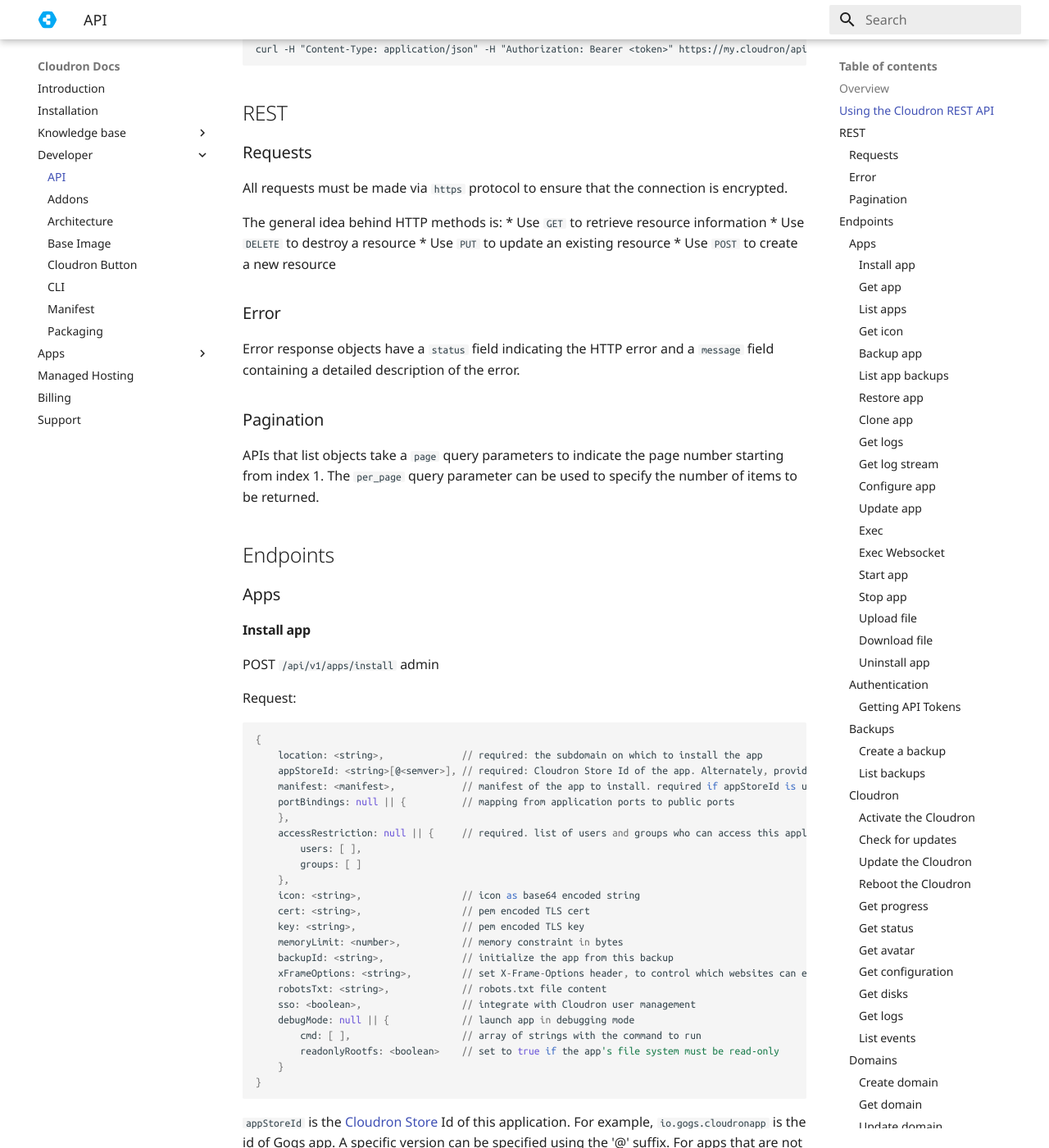
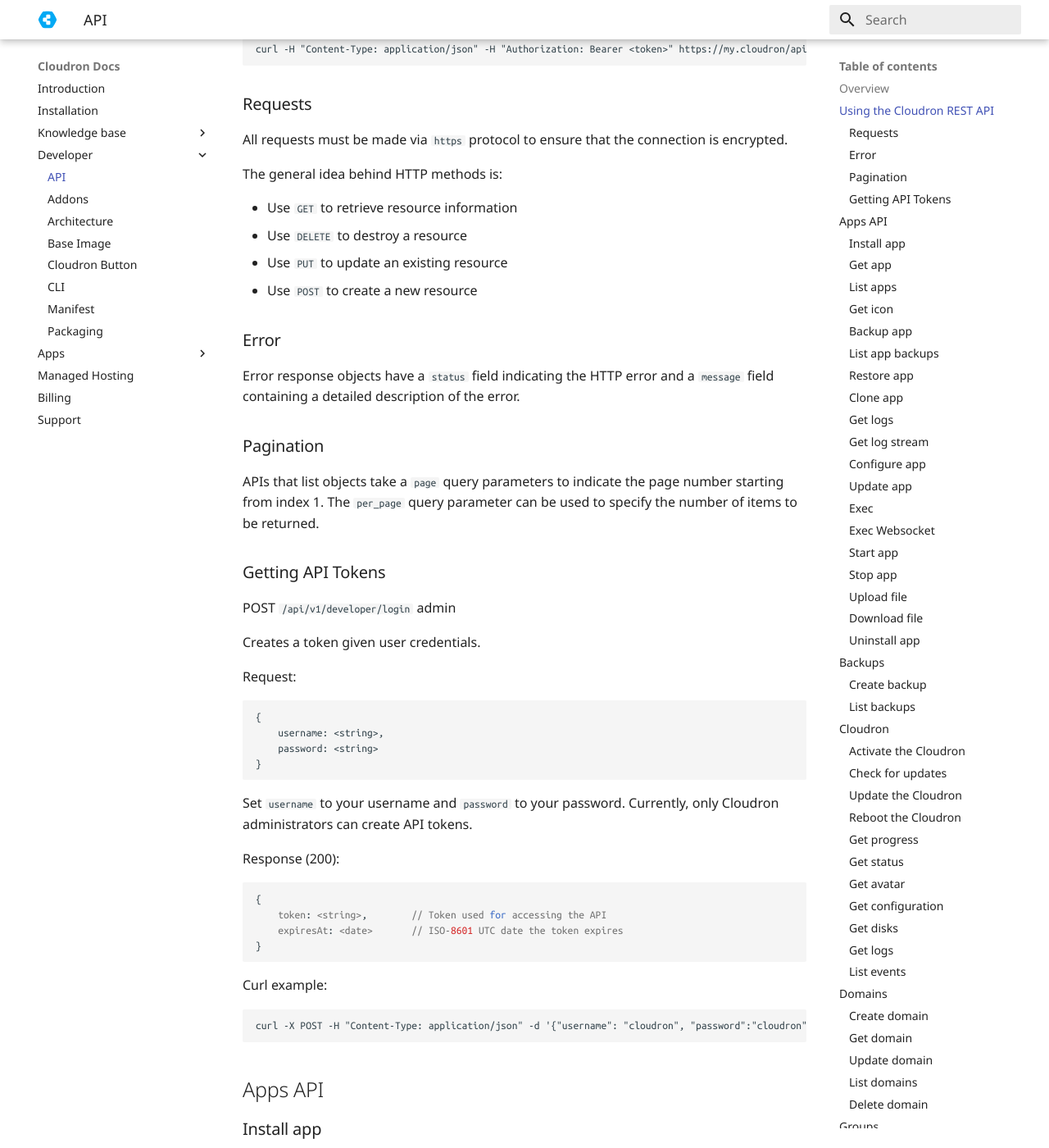
Before and after one commit to M-arcus/cloudron-docs, an MkDocs documentation site: the page built from docs/documentation/developer/api.md, in a window 1280 px wide and 1400 px high, scrolled down 904 px. Shown: the whole window at 82% size. Built offline with MkDocs 1.6.1 and Material for MkDocs 9.7.7, drawn with Linux system fonts in a browser that asks for light colours; old or Windows-style settings are respelled for this version of MkDocs; some of the changed text lies outside the part shown.

Commit message:
Fix indent

````diff
--- a/docs/documentation/developer/api.md
+++ b/docs/documentation/developer/api.md
@@ -29,13 +29,12 @@
 curl -H "Content-Type: application/json" -H "Authorization: Bearer <token>" https://my.cloudron/api/v1/users
 ```
 
-## REST
-
 ### Requests
 
 All requests must be made via `https` protocol to ensure that the connection is encrypted.
 
 The general idea behind HTTP methods is:
+
 * Use `GET` to retrieve resource information
 * Use `DELETE` to destroy a resource
 * Use `PUT` to update an existing resource
@@ -51,11 +50,39 @@
 APIs that list objects take a `page` query parameters to indicate the page number starting from index 1.
 The `per_page` query parameter can be used to specify the number of items to be returned.
 
-## Endpoints
-
-### Apps
-
-#### Install app
+### Getting API Tokens
+
+POST `/api/v1/developer/login` <scope>admin</scope>
+
+Creates a token given user credentials.
+
+Request:
+```
+{
+    username: <string>,
+    password: <string>
+}
+```
+
+Set `username` to your username and `password` to your password. Currently, only Cloudron administrators can
+create API tokens.
+
+Response (200):
+```
+{
+    token: <string>,        // Token used for accessing the API
+    expiresAt: <date>       // ISO-8601 UTC date the token expires
+}
+```
+
+Curl example:
+```
+curl -X POST -H "Content-Type: application/json" -d '{"username": "cloudron", "password":"cloudron"}' https://my.domain.com/api/v1/developer/login
+```
+
+## Apps API
+
+### Install app
 
 POST `/api/v1/apps/install`  <scope>admin</scope>
 
@@ -151,7 +178,7 @@
 curl -X  POST -H "Content-Type: application/json" -H "Authorization: Bearer 27ab70cfd10e615ec29f6d890947e2b72db47522754bfafcad6f9c0e6c9e84e9" -d '{ "appStoreId": "io.gogs.cloudronapp@0.12.6", "location": "git3", "accessRestriction": { "groups": [ "developers" ] } }' https://my.domain.com/api/v1/apps/install
 ```
 
-#### Get app
+### Get app
 
 GET `/api/v1/apps/:appId` <scope>admin</scope>
 
@@ -235,7 +262,7 @@
 
 For apps that support optional single sign-on, the `sso` field can be used to disable Cloudron authentication. By default, single sign-on is enabled.
 
-#### List apps
+### List apps
 
 GET `/api/v1/apps/:appId` <scope>admin</scope>
 
@@ -271,7 +298,7 @@
 }
 ```
 
-#### Get icon
+### Get icon
 
 GET `/api/v1/apps/:appId/icon` <scope>admin</scope>
 
@@ -279,7 +306,7 @@
 
 The icon is used in the display at Cloudron admin UI.
 
-#### Backup app
+### Backup app
 
 POST `/api/v1/apps/:appId/backup` <scope>admin</scope>
 
@@ -287,7 +314,7 @@
 
 The backup progress can be tracked by polling the value of [installationProgress](#get-app).
 
-#### List app backups
+### List app backups
 
 GET `/api/v1/apps/:appId/backups` <scope>admin</scope>
 
@@ -313,7 +340,7 @@
 }
 ```
 
-#### Restore app
+### Restore app
 
 POST `/api/v1/apps/:appId/restore` <scope>admin</scope>
 
@@ -334,7 +361,7 @@
 
 Setting backupId to `null` has the same effect as reinstalling the application.
 
-#### Clone app
+### Clone app
 
 POST `/api/v1/apps/:appId/clone` <scope>admin</scope>
 
@@ -368,7 +395,7 @@
 The clone progress can be tracked by polling the value of [installationProgress](#get-app).
 Be sure to use the `id` of the new app returned above and not the original app's id.
 
-#### Get logs
+### Get logs
 
 GET `/api/v1/apps/:appId/logs` <scope>admin</scope>
 
@@ -395,7 +422,7 @@
 Logs are aggregated from one or more `source`s. The application logs have the `source` set to `main`.
 Other sources include `scheduler`.
 
-#### Get log stream
+### Get log stream
 
 GET `/api/v1/apps/:appId/logstream` <scope>admin</scope>
 
@@ -419,7 +446,7 @@
 Logs are aggregated from one or more `source`s. The application logs have the `source` set to `main`.
 Other sources include `scheduler`.
 
-#### Configure app
+### Configure app
 
 POST `/api/v1/apps/:appId/configure` <scope>admin</scope>
 
@@ -451,7 +478,7 @@
 
 All values are optional. See [Install app](#install-app) API for field descriptions.
 
-#### Update app
+### Update app
 
 POST `/api/v1/apps/:appId/update` <scope>admin</scope>
 
@@ -507,7 +534,7 @@
 curl -X POST -d '{ "appStoreId": "io.gogs.cloudronapp@0.13.0" }' -H 'Content-Type: application/json' -H 'Authorization: Bearer 256e4c6c6f783dbff95ae233c63a36e297ef70a3528171b891a399f895a8e0e0' https://my.domain.com/api/v1/apps/aaa8ad53-301b-4a77-9551-5df261686166/update
 ```
 
-#### Exec
+### Exec
 
 GET `/api/v1/apps/:appId/exec` <scope>admin</scope>
 
@@ -542,13 +569,13 @@
 curl -H 'Upgrade: tcp' -H 'Connection: Upgrade' -H 'Authorization: Bearer eba011a45eb056c7497820c408d1170e94ac7ed0fb10cef798fcdaacbcbcd2ee' 'https://my.domain.com/api/v1/apps/41dfe1f1-edb3-4011-9ba3-889d0b24a177/exec?cmd=%5B%22ls%22%5D&tty=true'
 ```
 
-#### Exec Websocket
+### Exec Websocket
 
 WS `/api/v1/apps/:appId/execws` <scope>admin</scope>
 
 This is the websocket version of the [exec](#exec) API.
 
-#### Start app
+### Start app
 
 POST `/api/v1/apps/:appId/start` <scope>admin</scope>
 
@@ -557,7 +584,7 @@
 If the app cannot be started, the response code is 409. This can happen if the
 app is in a state where it cannot started (for example, it is still installing).
 
-#### Stop app
+### Stop app
 
 POST `/api/v1/apps/:appId/stop` <scope>admin</scope>
 
@@ -569,7 +596,7 @@
 When an app is stopped, the app's location will show an error page indicating
 that the app is not running.
 
-#### Upload file
+### Upload file
 
 POST `/api/v1/apps/:appId/upload` <scope>admin</scope>
 
@@ -584,7 +611,7 @@
 curl -X POST -F "file=@sample.txt" 'https://my.forwardbias.in/api/v1/apps/baa2b3c1-e8bb-4db6-86e0-e09b02ca587d/upload?access_token=d556eb6892f38c3acbfaf5d75577b405bd00d8fa9db5f3cecd241a20df8c1bfa&file=/tmp/sample.txt'
 ```
 
-#### Download file
+### Download file
 
 GET `/api/v1/apps/:appId/download` <scope>admin</scope>
 
@@ -595,7 +622,7 @@
 If the file exists, the response will contain the contents of the file with
 `Content-Disposition: attachment`.
 
-#### Uninstall app
+### Uninstall app
 
 POST `/api/v1/apps/:appId/uninstall` <scope>admin</scope>
 
@@ -604,41 +631,9 @@
 The existing backups of the app are still preserved (as per the backup configuration) and the
 backup can be used to restore the app to the same state later.
 
-### Authentication
-
-#### Getting API Tokens
-
-POST `/api/v1/developer/login` <scope>admin</scope>
-
-Creates a token given user credentials.
-
-Request:
-```
-{
-    username: <string>,
-    password: <string>
-}
-```
-
-Set `username` to your username and `password` to your password. Currently, only Cloudron administrators can
-create API tokens.
-
-Response (200):
-```
-{
-    token: <string>,        // Token used for accessing the API
-    expiresAt: <date>       // ISO-8601 UTC date the token expires
-}
-```
-
-Curl example:
-```
-curl -X POST -H "Content-Type: application/json" -d '{"username": "cloudron", "password":"cloudron"}' https://my.domain.com/api/v1/developer/login
-```
-
-### Backups
-
-#### Create a backup
+## Backups
+
+### Create backup
 
 POST  `/api/v1/backups` <scope>admin</scope>
 
@@ -646,7 +641,7 @@
 
 Use the [Progress API](#get-progress) to track the progress of the backup.
 
-#### List backups
+### List backups
 
 GET `/api/v1/backups` <scope>admin</scope>
 
@@ -677,9 +672,9 @@
 }
 ```
 
-### Cloudron
-
-#### Activate the Cloudron
+## Cloudron
+
+### Activate the Cloudron
 
 POST `/api/v1/cloudron/activate`
 
@@ -711,7 +706,7 @@
 curl -X POST -H "Content-Type: application/json" -d '{"username": "girish", "password":"MySecret123#", "email": "girish@cloudron.io" }' https://my.cloudron.info/api/v1/cloudron/activate
 ```
 
-#### Check for updates
+### Check for updates
 
 POST `/api/v1/check_for_updates` <scope>admin</scope>
 
@@ -728,7 +723,7 @@
 }
 ```
 
-#### Update the Cloudron
+### Update the Cloudron
 
 POST `/api/v1/cloudron/update` <scope>admin</scope>
 
@@ -742,13 +737,13 @@
 If the update request was accepted, the response code will be 202. Use the [Progress API](#get-progress)
 to track the progress of the update.
 
-#### Reboot the Cloudron
+### Reboot the Cloudron
 
 POST `/api/v1/cloudron/reboot` <scope>admin</scope>
 
 Reboots the Cloudron.
 
-#### Get progress
+### Get progress
 
 GET `/api/v1/cloudron/progress` <scope>public</scope>
 
@@ -765,7 +760,7 @@
 }
 ```
 
-#### Get status
+### Get status
 
 GET `/api/v1/cloudron/status` <scope>public</scope>
 
@@ -782,7 +777,7 @@
 }
 ```
 
-#### Get avatar
+### Get avatar
 
 GET `/api/v1/cloudron/avatar` <scope>public</scope>
 
@@ -794,7 +789,7 @@
 Content-Type: image/png
 ```
 
-#### Get configuration
+### Get configuration
 
 GET `/api/v1/cloudron/config` <scope>admin</scope>
 
@@ -829,7 +824,7 @@
 }
 ```
 
-#### Get disks
+### Get disks
 
 GET `/api/v1/cloudron/disks` <scope>admin</scope>
 
@@ -844,7 +839,7 @@
 }
 ```
 
-#### Get logs
+### Get logs
 
 GET `/api/v1/cloudron/logs` <scope>admin</scope>
 
@@ -870,7 +865,7 @@
     }
 ```
 
-#### List events
+### List events
 
 GET `/api/v1/cloudron/eventlog` <scope>admin</scope>
 
@@ -930,12 +925,12 @@
 curl -X GET -H 'Authorization: Bearer cb0463455a6606482be7956fc3abd53330ae23244e3492cda3914a2c5154c47e' https://my.domain.com/api/v1/cloudron/eventlog?action=app.install
 ```
 
-### Domains
+## Domains
 
 Cloudron domains hold the necessary settings required to automate DNS setup. When installing an app,
 the admin can select the domain to install.
 
-#### Create domain
+### Create domain
 
 POST `/api/v1/domains` <scope>admin</scope>
 
@@ -977,7 +972,7 @@
 }
 ```
 
-#### Get domain
+### Get domain
 
 GET `/api/v1/domains/:domain` <scope>admin</scope>
 
@@ -997,7 +992,7 @@
 }
 ```
 
-#### Update domain
+### Update domain
 
 PUT `/api/v1/domains/:domain` <scope>admin</scope>
 
@@ -1023,7 +1018,7 @@
 }
 ```
 
-#### List domains
+### List domains
 
 GET `/api/v1/domains` <scope>admin</scope>
 
@@ -1048,7 +1043,7 @@
 }
 ```
 
-#### Delete domain
+### Delete domain
 
 DELETE `/api/v1/domains/:domain` <scope>admin</scope>
 
@@ -1059,7 +1054,7 @@
 {}
 ```
 
-### Groups
+## Groups
 
 Cloudron groups are a mechanism to restrict application access to a subset of users. You can add one or more users
 to a group and assign one or more groups to an application. Only users that are members of any of the groups can access the application.
@@ -1067,7 +1062,7 @@
 Group membership is dynamic. Users instantly lose or gain access to an application based on their group
 membership.
 
-#### Create group
+### Create group
 
 POST `/api/v1/groups` <scope>admin</scope>
 
@@ -1091,7 +1086,7 @@
 }
 ```
 
-#### Get group
+### Get group
 
 GET `/api/v1/groups/:groupId` <scope>admin</scope>
 
@@ -1106,7 +1101,7 @@
 }
 ```
 
-#### Set members
+### Set members
 
 PUT `/api/v1/groups/:groupId/members` <scope>admin</scope>
 
@@ -1120,7 +1115,7 @@
 }
 ```
 
-#### List groups
+### List groups
 
 GET `/api/v1/groups` <scope>admin</scope>
 
@@ -1140,7 +1135,7 @@
 }
 ```
 
-#### Delete group
+### Delete group
 
 DELETE `/api/v1/groups/:groupId` <scope>admin</scope>
 
@@ -1153,12 +1148,12 @@
 {}
 ```
 
-### Mail
+## Mail
 
 Cloudron Mail API can be used to configure the email settings for a domain. The API
 can configure mailboxes, aliases and lists.
 
-#### Get Catch All Address
+### Get Catch All Address
 
 GET `/api/v1/mail/:domain/catch_all_address` <scope>admin</scope>
 
@@ -1172,7 +1167,7 @@
 }
 ```
 
-#### Set Catch All Address
+### Set Catch All Address
 
 PUT `/api/v1/mail/:domain/catch_all_address` <scope>admin</scope>
 
@@ -1186,7 +1181,7 @@
 }
 ```
 
-#### Set Email Configuration
+### Set Email Configuration
 
 POST `/api/v1/mail` <scope>admin</scope>
 
@@ -1202,7 +1197,7 @@
 }
 ```
 
-#### Get Mail Relay
+### Get Mail Relay
 
 GET `/api/v1/mail/:domain/relay` <scope>admin</scope>
 
@@ -1221,7 +1216,7 @@
 
 See the [set mail relay](#set-relay) API for more information on the fields.
 
-#### Set Mail Relay
+### Set Mail Relay
 
 PUT `/api/v1/mail/:domain/relay` <scope>admin</scope>
 
@@ -1249,7 +1244,7 @@
 
 Cloudron requires the relay to support `STARTTLS`. Relaying using `SMTPS` (SMTP over TLS) is not supported.
 
-#### Get MAIL FROM validation
+### Get MAIL FROM validation
 
 GET `/api/v1/mail/:domain/mail_from_validation` <scope>admin</scope>
 
@@ -1269,7 +1264,7 @@
 }
 ```
 
-#### Set MAIL FROM validation
+### Set MAIL FROM validation
 
 POST  `/api/v1/mail/:domain/mail_from_validation` <scope>admin</scope>
 
@@ -1290,9 +1285,9 @@
 ```
 
 
-### Profile
-
-#### Get profile
+## Profile
+
+### Get profile
 
 GET `/api/v1/profile` <scope>profile</scope>
 
@@ -1309,7 +1304,7 @@
 }
 ```
 
-#### Update profile
+### Update profile
 
 POST `/api/v1/profile` <scope>profile</scope>
 
@@ -1328,7 +1323,7 @@
 {}
 ```
 
-#### Update password
+### Update password
 
 POST `/api/v1/profile/password` <scope>profile</scope>
 
@@ -1347,9 +1342,9 @@
 {}
 ```
 
-### Settings
-
-#### Get Appstore Config
+## Settings
+
+### Get Appstore Config
 
 GET `/api/v1/settings/appstore_config` <scope>admin</scope>
 
@@ -1362,7 +1357,7 @@
 }
 ```
 
-#### Set Appstore Config
+### Set Appstore Config
 
 POST  `/api/v1/settings/appstore_config` <scope>admin</scope>
 
@@ -1379,7 +1374,7 @@
 You can get the `userId` and `token` by sending a `/api/v1/login` POST request to `api.cloudron.io`
 with the `email` and `password` fields set in the request.
 
-#### Get auto update pattern
+### Get auto update pattern
 
 GET `/api/v1/settings/autoupdate_pattern` <scope>admin</scope>
 
@@ -1394,7 +1389,7 @@
 }
 ```
 
-#### Set auto update pattern
+### Set auto update pattern
 
 POST  `/api/v1/settings/autoupdate_pattern` <scope>admin</scope>
 
@@ -1419,7 +1414,7 @@
 
 Patterns are matched based on the Cloudron's [timezone](#get-timezone).
 
-#### Get Cloudron Avatar
+### Get Cloudron Avatar
 
 GET `/api/v1/settings/cloudron_avatar` <scope>admin</scope>
 
@@ -1432,7 +1427,7 @@
 Content-Type: image/png
 ```
 
-#### Set Cloudron Avatar
+### Set Cloudron Avatar
 
 POST `/api/v1/settings/cloudron_avatar` <scope>admin</scope>
 
@@ -1445,7 +1440,7 @@
 curl -X POST -F "avatar=@./avatar.png"  -H 'Authorization: Bearer 215841b5943f5432a26ef3a1526f548a40268a92ed9baca5db980be0545da596'  https://my.domain.com/api/v1/settings/cloudron_avatar
 ```
 
-#### Get Backup Configuration
+### Get Backup Configuration
 
 GET `/api/v1/settings/backup_config` <scope>admin</scope> <scope>internal</scope>
 
@@ -1465,7 +1460,7 @@
 }
 ```
 
-#### Set Backup Configuration
+### Set Backup Configuration
 
 POST `/api/v1/settings/backup_config` <scope>admin</scope> <scope>internal</scope>
 
@@ -1486,7 +1481,7 @@
 }
 ```
 
-#### Set fallback Certificate
+### Set fallback Certificate
 
 POST `/api/v1/settings/certificate` <scope>admin</scope> <scope>internal</scope>
 
@@ -1525,7 +1520,7 @@
 ```
 -->
 
-#### Get Cloudron Name
+### Get Cloudron Name
 
 GET `/api/v1/settings/cloudron_name` <scope>admin</scope>
 
@@ -1540,7 +1535,7 @@
 }
 ```
 
-#### Set Cloudron Name
+### Set Cloudron Name
 
 POST  `/api/v1/settings/cloudron_name` <scope>admin</scope>
 
@@ -1555,7 +1550,7 @@
 }
 ```
 
-#### Get timezone
+### Get timezone
 
 GET `/api/v1/settings/time_zone` <scope>admin</scope>
 
@@ -1571,7 +1566,7 @@
 }
 ```
 
-#### Set timezone
+### Set timezone
 
 POST  `/api/v1/settings/time_zone` <scope>admin</scope>
 
@@ -1589,9 +1584,9 @@
 }
 ```
 
-### Users
-
-#### Create user
+## Users
+
+### Create user
 
 POST `/api/v1/users` <scope>admin</scope>
 
@@ -1630,7 +1625,7 @@
 }
 ```
 
-#### Get user
+### Get user
 
 GET `/api/v1/users/:userId` <scope>admin</scope>
 
@@ -1648,7 +1643,7 @@
 }
 ```
 
-#### List users
+### List users
 
 GET `/api/v1/users` <scope>admin</scope>
 
@@ -1671,7 +1666,7 @@
 }
 ```
 
-#### Update user
+### Update user
 
 POST `/api/v1/users/:userId` <scope>admin</scope>
 
@@ -1692,7 +1687,7 @@
 {}
 ```
 
-#### Re-invite user
+### Re-invite user
 
 POST `/api/v1/users/:userId/invite` <scope>admin</scope>
 
@@ -1712,7 +1707,7 @@
 }
 ```
 
-#### Set groups
+### Set groups
 
 PUT `/api/v1/users/:userId/groups` <scope>admin</scope>
 
@@ -1737,7 +1732,7 @@
 {}
 ```
 
-#### Delete user
+### Delete user
 
 DELETE `/api/v1/users/:userId` <scope>admin</scope>
 
````
